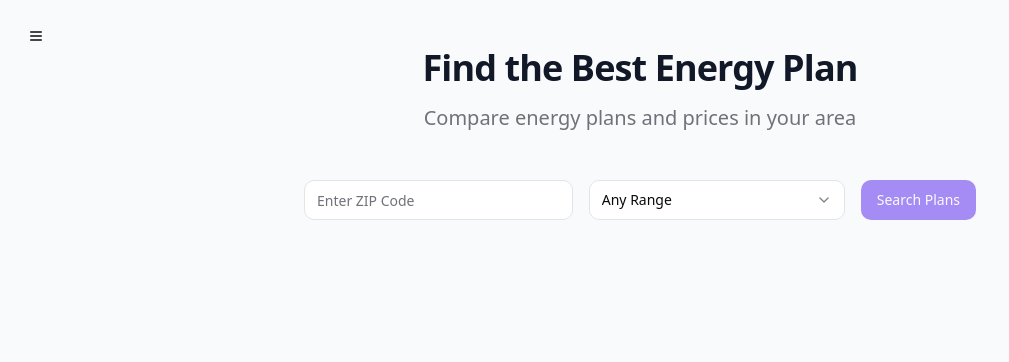
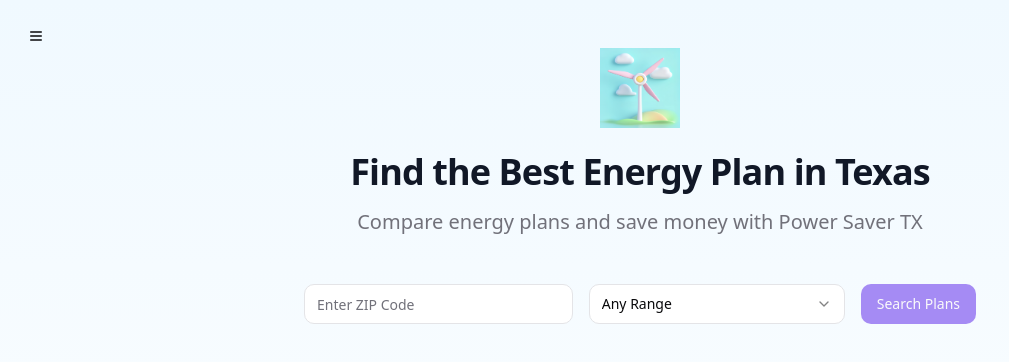
Before and after one commit to pkanddk/powersavertx, a React (Vite) app: page / in a window 1280 px wide. Shown: the top 362 px of the page, without its empty margins (0-1009 px from the left). Built offline with nearby package versions, Linux system fonts and the light colour scheme.

Commit message:
Add app branding and logo
Integrate the app name 'Power Saver TX' and the domain PowerSaverTX.com into the application. Include the app logo in the relevant sections of the app to enhance branding and user recognition.
[skip gpt_engineer]

```diff
--- a/index.html
+++ b/index.html
@@ -3,12 +3,12 @@
   <head>
     <meta charset="UTF-8" />
     <meta name="viewport" content="width=device-width, initial-scale=1.0" />
-    <title>Energy Price Comparator</title>
-    <meta name="description" content="Compare energy prices and find the best plan for your needs" />
-    <meta name="author" content="Energy Price Comparator" />
-    <meta property="og:image" content="/og-image.png" />
-    <link rel="icon" type="image/png" href="/lovable-uploads/f5d9d82f-2512-4bcd-96fe-aeca04160865.png" />
-    <link rel="apple-touch-icon" href="/lovable-uploads/f5d9d82f-2512-4bcd-96fe-aeca04160865.png" />
+    <title>Power Saver TX - Compare Energy Plans in Texas</title>
+    <meta name="description" content="Find and compare the best electricity plans and rates in Texas. Save money on your energy bills with Power Saver TX." />
+    <meta name="author" content="Power Saver TX" />
+    <meta property="og:image" content="/lovable-uploads/33245e82-69cc-4a62-984b-1c7b600ef642.png" />
+    <link rel="icon" type="image/png" href="/lovable-uploads/33245e82-69cc-4a62-984b-1c7b600ef642.png" />
+    <link rel="apple-touch-icon" href="/lovable-uploads/33245e82-69cc-4a62-984b-1c7b600ef642.png" />
   </head>
   <body>
     <div id="root"></div>
--- a/src/components/auth/AuthSidebar.tsx
+++ b/src/components/auth/AuthSidebar.tsx
@@ -65,11 +65,11 @@ export function AuthSidebar() {
           <SheetTitle className="text-left">
             <div className="flex items-center gap-2">
               <img
-                src="/lovable-uploads/f5d9d82f-2512-4bcd-96fe-aeca04160865.png"
-                alt="Logo"
-                className="h-8 w-8"
+                src="/lovable-uploads/33245e82-69cc-4a62-984b-1c7b600ef642.png"
+                alt="Power Saver TX Logo"
+                className="h-10 w-10"
               />
-              <span>Energy Price Comparator</span>
+              <span>Power Saver TX</span>
             </div>
           </SheetTitle>
         </SheetHeader>
--- a/src/pages/Index.tsx
+++ b/src/pages/Index.tsx
@@ -56,14 +56,21 @@ export default function Index({ comparedPlans, onCompare, search, onSearch, esti
   }) : [];
 
   return (
-    <div className="min-h-screen bg-gray-50">
+    <div className="min-h-screen bg-gradient-to-b from-sky-50 to-white">
       <main className="container mx-auto px-4 py-8 md:py-12">
         <div className="text-center mb-12">
+          <div className="flex justify-center mb-6">
+            <img
+              src="/lovable-uploads/33245e82-69cc-4a62-984b-1c7b600ef642.png"
+              alt="Power Saver TX"
+              className="h-20 w-20"
+            />
+          </div>
           <h1 className="text-4xl font-bold tracking-tight text-gray-900 mb-4">
-            Find the Best Energy Plan
+            Find the Best Energy Plan in Texas
           </h1>
           <p className="text-xl text-muted-foreground">
-            Compare energy plans and prices in your area
+            Compare energy plans and save money with Power Saver TX
           </p>
         </div>
 
```
Also changed, not shown: public/lovable-uploads/33245e82-69cc-4a62-984b-1c7b600ef642.png (added).
